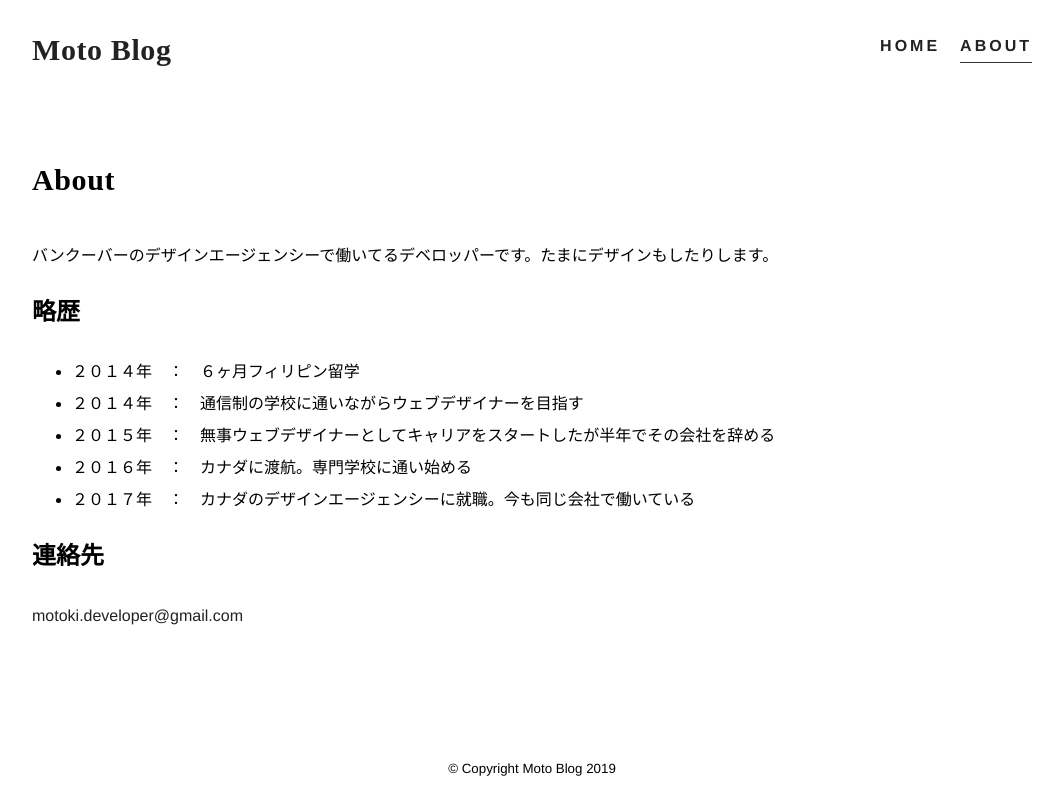
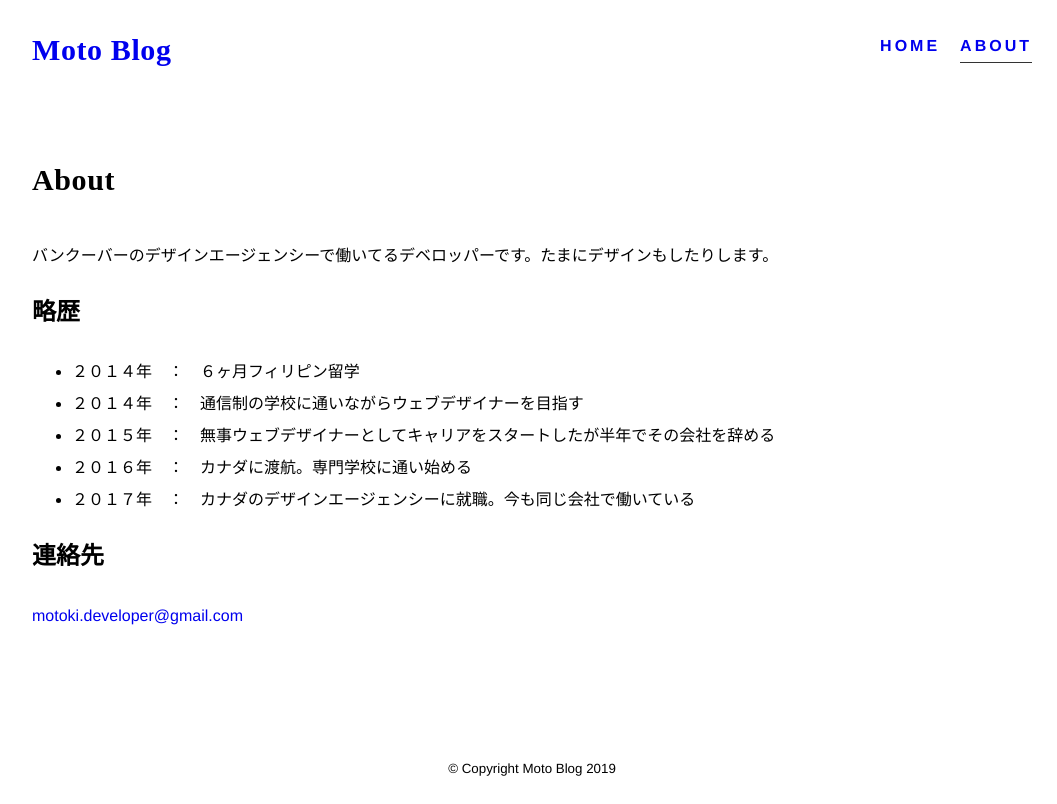
Before and after one commit to MotokiNaito/My-Blog-With-Gatsby, a Gatsby site: page /about in a window 1280 px wide. Shown: the whole page, without its empty margins (108-1165 px from the left). Built offline with nearby package versions, Linux system fonts and the light colour scheme; Gatsby itself is replaced by a stand-in of ours; a web font is replaced by a local one.

Commit message:
update layout

```diff
--- a/src/components/layout.jsx
+++ b/src/components/layout.jsx
@@ -60,7 +60,7 @@ const GlobalStyle = createGlobalStyle`
   }
   a {
     text-decoration: none;
-    color: #222;
+    color: theme.black;
   }
   img {
     display: block;
```
